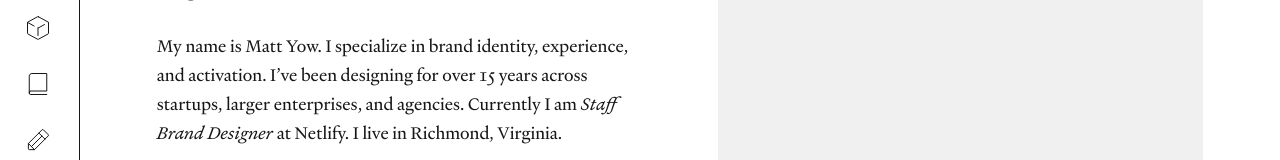
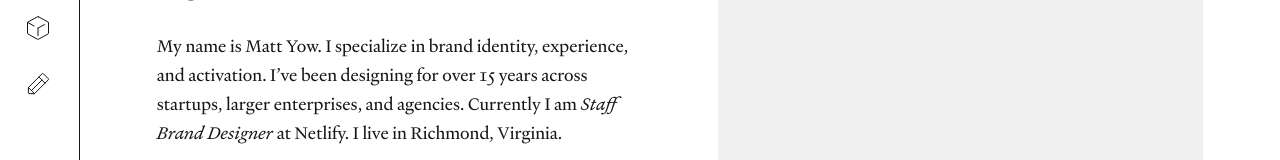
Before and after one commit to mattyow/matt-yow-site, a Next.js app: page / in a window 1280 px wide. Shown: the part 211-371 px from the top of the page. Built offline with nearby package versions, Linux system fonts and the light colour scheme.

Commit message:
Update Sidebar.tsx
Updated nav

```diff
--- a/components/Sidebar.tsx
+++ b/components/Sidebar.tsx
@@ -9,7 +9,6 @@ const navItems = [
   { href: "/", label: "Index", icon: IconIndex },
   { href: "/work", label: "Case Studies", icon: IconCase },
   { href: "/archive", label: "Archive", icon: IconArchive },
-  { href: "/books", label: "Book List", icon: IconBook },
   { href: "/writing", label: "Writing", icon: IconWriting },
 ];
 
@@ -45,6 +44,7 @@ export default function Sidebar() {
   key={href}
   href={href}
   className={styles.item}
+  data-label={label}
   data-active={isActive ? "true" : undefined}
 >
               <Icon />
```
Lines whose indentation alone changed are shown as unchanged.
